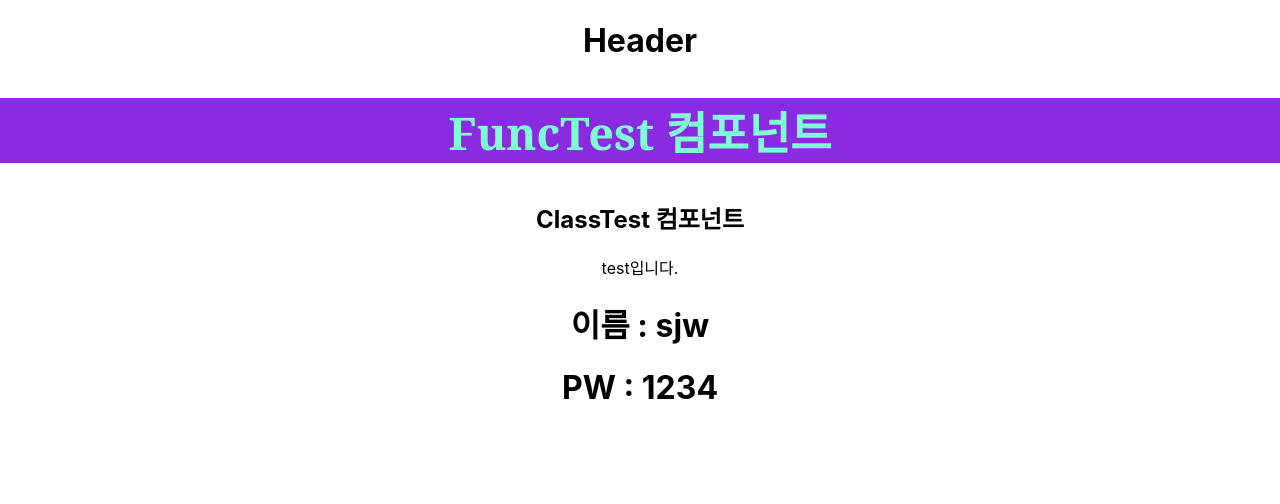
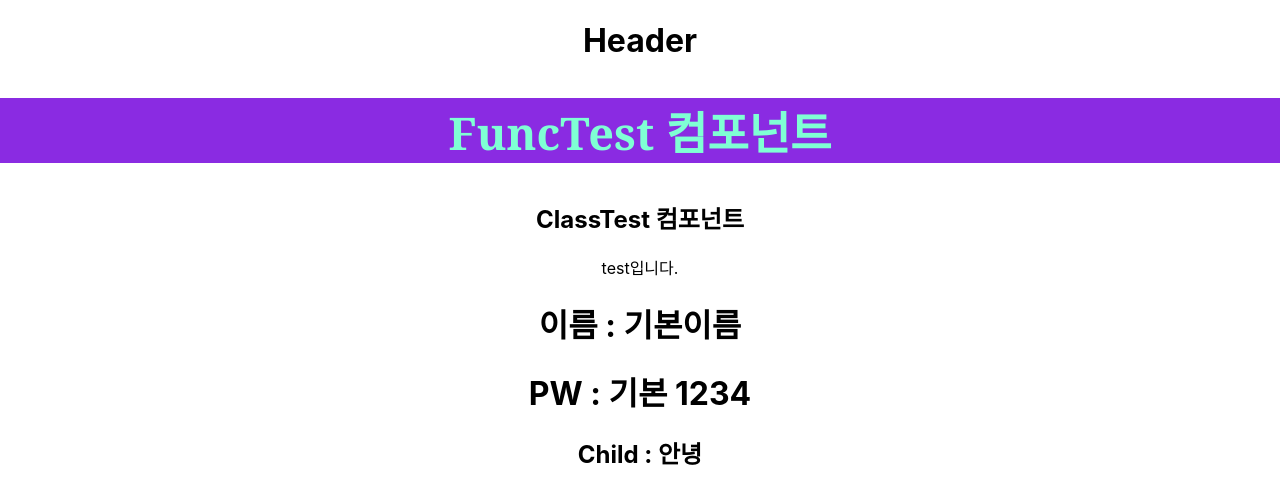
Before and after one commit to jurwon/ReactPractice, a React (Create React App) app in the folder ch3-test/: page / in a window 1280 px wide. Shown: the top 504 px of the page. Built offline with nearby package versions, Linux system fonts and the light colour scheme.

Commit message:
props의 children로 가져오기

```diff
--- a/ch3-test/src/App.js
+++ b/ch3-test/src/App.js
@@ -21,7 +21,8 @@ function App() {
       <ClassTest />
       <Test />
       {/* 자식컴포넌트에게 props.name전달 */}
-      <MyComp name="sjw" pw="1234" />
+      {/* <MyComp name="sjw" pw="1234" /> */}
+      <MyComp>안녕</MyComp>
     </div>
   );
 }
--- a/ch3-test/src/Component/MyComp.js
+++ b/ch3-test/src/Component/MyComp.js
@@ -7,6 +7,7 @@ const MyComp = (props) => {
     <div>
       <h1>이름 : {props.name}</h1>
       <h1>PW : {props.pw}</h1>
+      <h2>Child : {props.children}</h2>
     </div>
   );
 };
```
